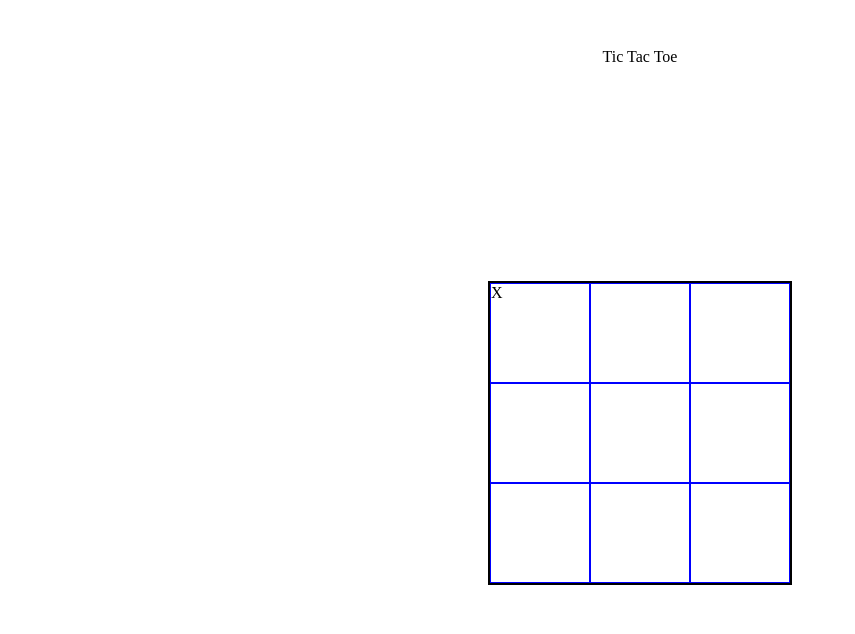
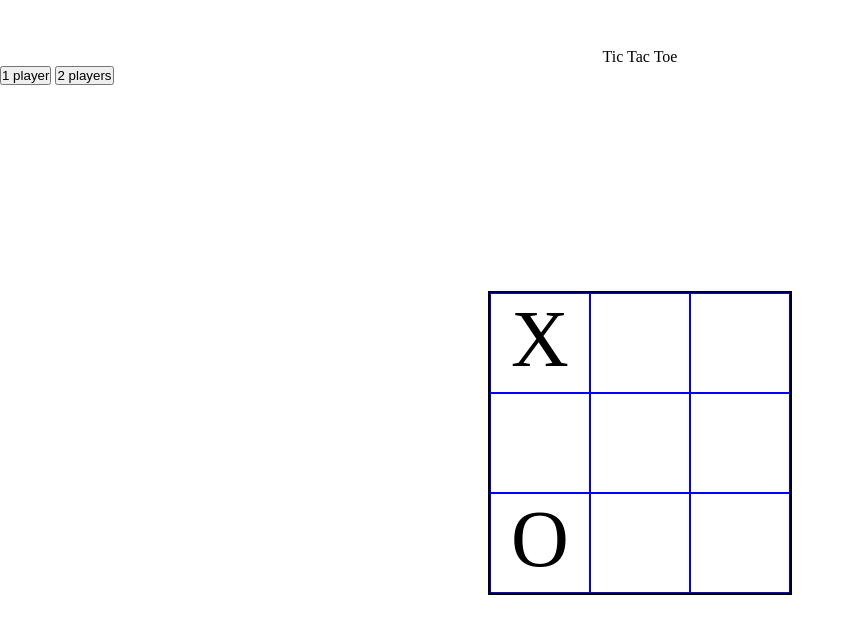
Before and after one commit to MC-GH/Tic-Tac-Toe, a plain HTML site: page html/index.html in a window 1280 px wide. Both pictures are taken after a click on the element 540 px from the left and 333 px from the top of the page. Shown: the whole page, without its empty margins (0-855 px from the left). Drawn offline with Linux system fonts and the light colour scheme.

Commit message:
fix issue game logic

```diff
--- a/css/styles.css
+++ b/css/styles.css
@@ -31,5 +31,7 @@ main {
  }
 
  .cell {
-    border: 1px solid blue
+    border: 1px solid blue;
+    font-size: 5rem;
+    text-align: center;
  }
--- a/html/index.html
+++ b/html/index.html
@@ -9,6 +9,10 @@
 </head>
 <body>
     <header>Tic Tac Toe</header>
+    <div id="settings">
+        <button id="singlePlayerButton">1 player</button>
+        <button id="multiplayerButton">2 players</button>
+    </div>
     <main>
         <div id="gameBoard">
 
--- a/js/script.js
+++ b/js/script.js
@@ -1,7 +1,3 @@
-//Modules to create: gameBoard, displayController
-//FactoryFunction to create: Player
-
-
 //GAMEBOARD Module
 const GAMEBOARD = (() => {
     const BOARDVALUES = ["","","","","","","","",""];
@@ -32,6 +28,7 @@ const GAMEBOARD = (() => {
     const UPDATEBOARD = (sign, index) => {
         const CELL = document.querySelector(`[data-index="${index}"]`);
         CELL.textContent = sign;
+        CELL.setAttribute('value', sign);
     }
 
     return {RENDERBOARD, UPDATEBOARDVALUES, UPDATEBOARD};
@@ -46,6 +43,8 @@ const PLAYER = (name, sign) => {
     return {GETNAME, GETSIGN};
 }
 
+
+
 //GAMECONTROLLER Module
 const GAMECONTROLLER = (() => {
     const PLAYERONE = PLAYER("Michaël", 'X');
@@ -53,7 +52,11 @@ const GAMECONTROLLER = (() => {
     let currentPlayer = PLAYERONE;
     let currentPlayerName = currentPlayer.GETNAME();
     let currentPlayerSign = currentPlayer.GETSIGN();
+    //To do = set playing variable when a mode is selected to true.
+    //Make it so it is unable to switch mode when active, or reset the game
     let playing = true;
+    let aiActive = true;
+    // const CELLS = document.querySelectorAll('.cell');
 
     const WINNINGCOMBINATIONS = [
         [0,1,2],[3,4,5],[6,7,8],
@@ -61,7 +64,19 @@ const GAMECONTROLLER = (() => {
         [0,4,8],[6,4,2]
     ]
 
+
+
    const SETUPEVENTLISTENERS = () => {
+    const SINGLEPLAYERBUTTON = document.querySelector('#singlePlayerButton');
+    SINGLEPLAYERBUTTON.addEventListener('click', () => {
+        aiActive = true;
+    })
+
+    const MULTIPLAYERBUTTON = document.querySelector('#multiplayerButton');
+    MULTIPLAYERBUTTON.addEventListener('click', () => {
+        aiActive = false;
+    })
+
     const CELLS = document.querySelectorAll('.cell');
     CELLS.forEach(cell => {
         cell.addEventListener('click', () => {
@@ -70,17 +85,42 @@ const GAMECONTROLLER = (() => {
                 if(CURRENTVALUE !== null) {
                     console.log("Cell already occupied. Pick another.")
                 } else {
-                    console.log("Active player: " + currentPlayerName);
-                    cell.setAttribute('value', currentPlayerSign);
+                    // console.log("Active player: " + currentPlayerName);
                     //update the array of the board
                     const INDEX = cell.getAttribute('data-index');
                     GAMEBOARD.UPDATEBOARDVALUES(currentPlayerSign,INDEX);
                     SWITCHPLAYER();
                 }
+
+                if(aiActive) {
+                    console.log("Active player: " + currentPlayerName);
+                    MAKERANDOMMOVE();
+                    SWITCHPLAYER();
+                }
+            }
+
+        })
+    })
+    }
+
+    const MAKERANDOMMOVE = () => {
+        //Fetch all empty cells, store them in an array
+        //Return a random cell => call the UPDATEBOARDVALUES function
+        const emptyCells = [];
+        const CELLS = document.querySelectorAll('.cell');
+        CELLS.forEach(cell => {
+            const VALUE = cell.getAttribute('value');
+            const INDEX = cell.getAttribute('data-index');
+            if(VALUE === null) {
+                emptyCells.push(INDEX);
             }
         })
-    })
-}
+        const CHOSENINDEX = Math.floor(Math.random()*emptyCells.length);
+        GAMEBOARD.UPDATEBOARDVALUES(currentPlayerSign, emptyCells[CHOSENINDEX]);
+
+        // cell.setAttribute('value',currentPlayerSign);
+    }
+
 
     const SWITCHPLAYER = () => {
         if(currentPlayer === PLAYERONE) {
```
